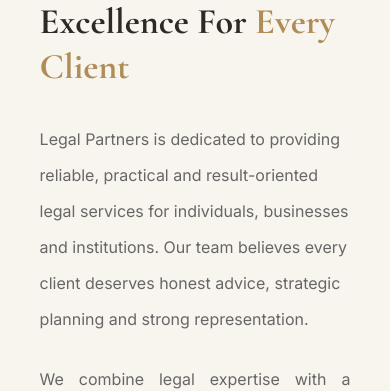
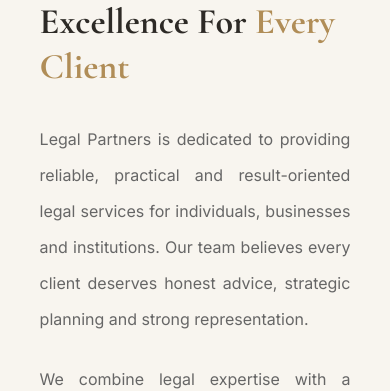
Before and after one commit to nitishbainslaa/lp-law-india, a Next.js app: page / in a window 390 px wide. Shown: the part 986-1377 px from the top of the page. Built offline with nearby package versions, Linux system fonts and the light colour scheme.

Commit message:
Update About.tsx

```diff
--- a/src/components/About.tsx
+++ b/src/components/About.tsx
@@ -35,7 +35,7 @@ export default function About() {
               </span>
             </h2>
 
-            <p className="mt-8 md:text-justify leading-9 text-[#666]">
+            <p className="mt-8 text-justify leading-9 text-[#666]">
               Legal Partners is dedicated to providing reliable,
               practical and result-oriented legal services for
               individuals, businesses and institutions. Our team
```
